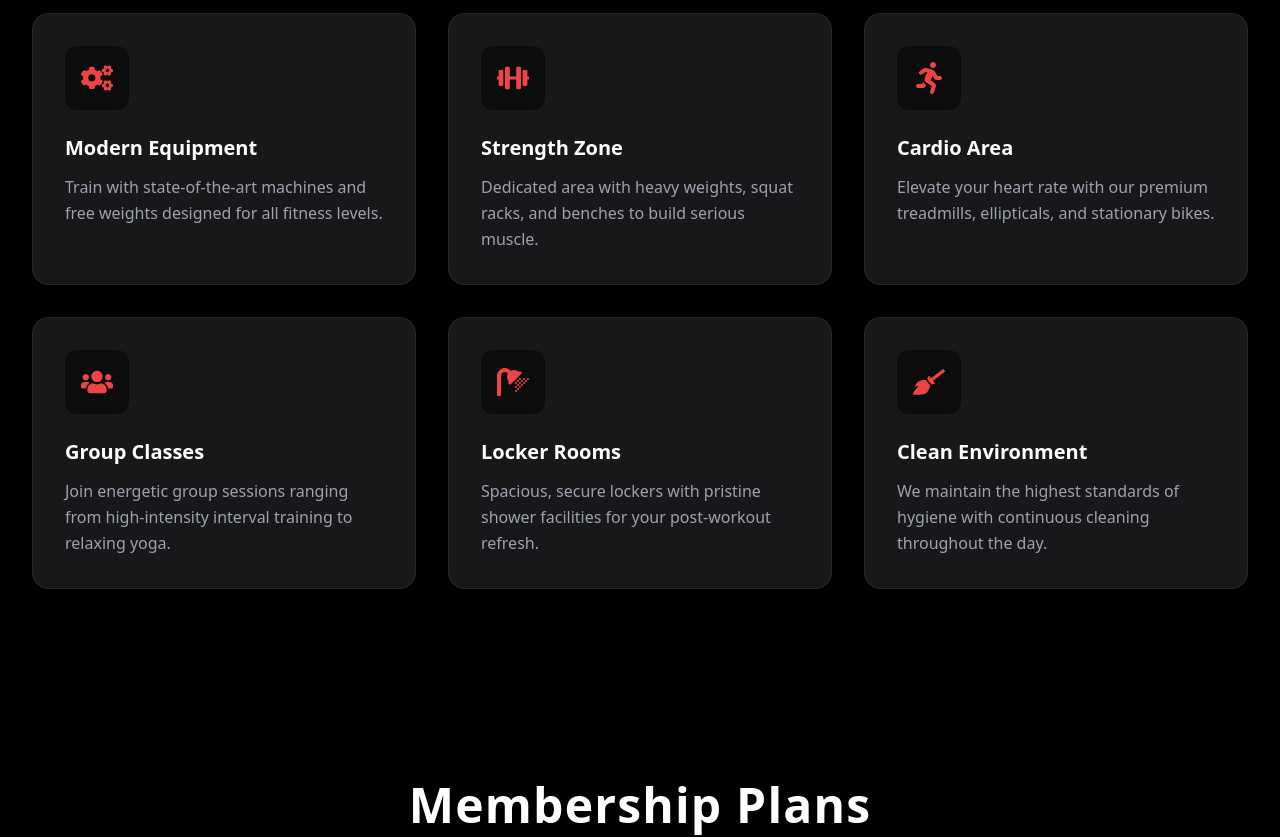
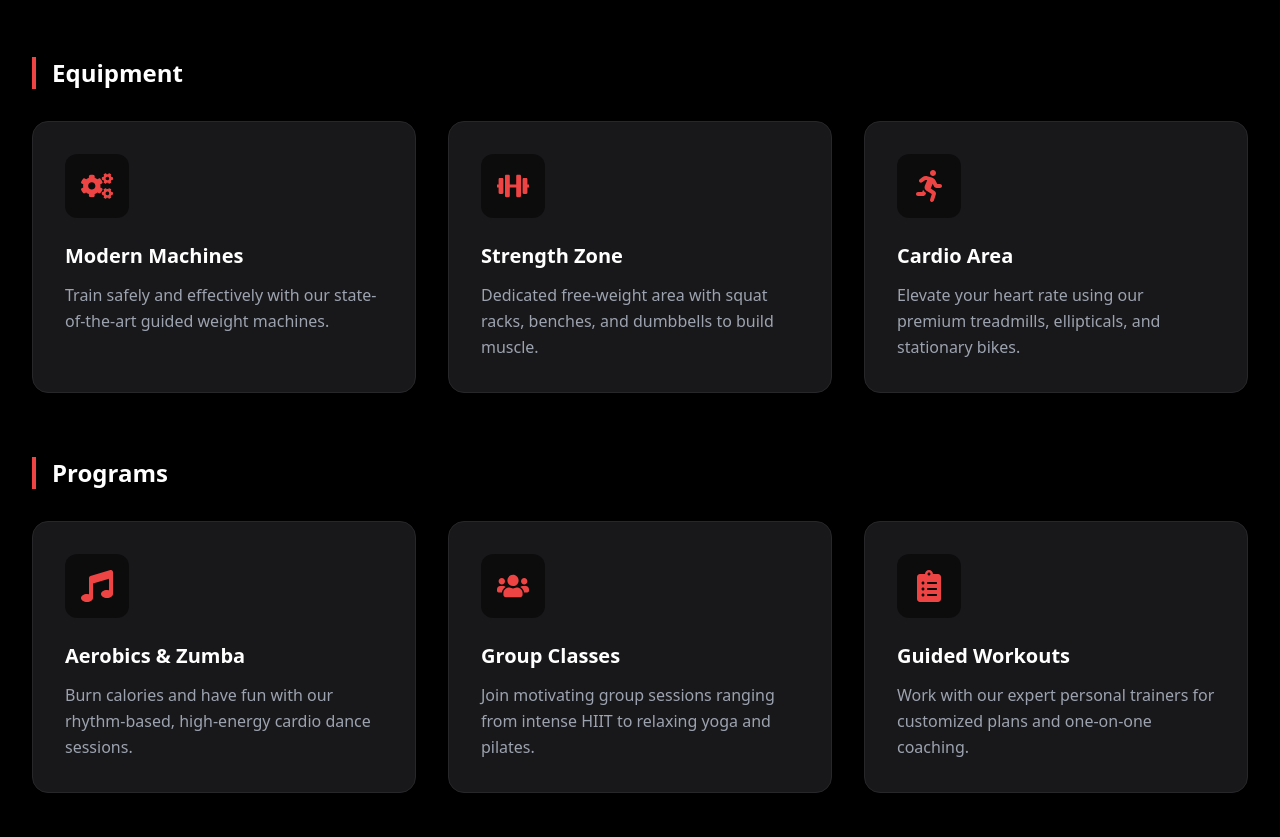
Before and after one commit to Teshome-Worku/FUTURE_FS_03, a React (Vite) app: page / in a window 1280 px wide. Shown: the part 1040-1877 px from the top of the page. Built offline with nearby package versions, Linux system fonts and the light colour scheme; a web font is replaced by a local one.

Commit message:
feat: implement Facilities component to showcase gym equipment and programs

```diff
--- a/src/components/Facilities.tsx
+++ b/src/components/Facilities.tsx
@@ -1,58 +1,81 @@
 import React from 'react';
 import { motion } from 'framer-motion';
-import { FaDumbbell, FaRunning, FaUsers, FaShower, FaCogs, FaBroom } from 'react-icons/fa';
+import { FaDumbbell, FaRunning, FaUsers, FaCogs, FaMusic, FaClipboardList } from 'react-icons/fa';
 
-interface Facility {
+interface FacilityItem {
     id: number;
     title: string;
     description: string;
     icon: React.ReactNode;
 }
 
-const facilities: Facility[] = [
+const equipment: FacilityItem[] = [
     {
         id: 1,
-        title: 'Modern Equipment',
-        description: 'Train with state-of-the-art machines and free weights designed for all fitness levels.',
+        title: 'Modern Machines',
+        description: 'Train safely and effectively with our state-of-the-art guided weight machines.',
         icon: <FaCogs className="w-8 h-8 text-red-500" />
     },
     {
         id: 2,
         title: 'Strength Zone',
-        description: 'Dedicated area with heavy weights, squat racks, and benches to build serious muscle.',
+        description: 'Dedicated free-weight area with squat racks, benches, and dumbbells to build muscle.',
         icon: <FaDumbbell className="w-8 h-8 text-red-500" />
     },
     {
         id: 3,
         title: 'Cardio Area',
-        description: 'Elevate your heart rate with our premium treadmills, ellipticals, and stationary bikes.',
+        description: 'Elevate your heart rate using our premium treadmills, ellipticals, and stationary bikes.',
         icon: <FaRunning className="w-8 h-8 text-red-500" />
+    }
+];
+
+const programs: FacilityItem[] = [
+    {
+        id: 4,
+        title: 'Aerobics & Zumba',
+        description: 'Burn calories and have fun with our rhythm-based, high-energy cardio dance sessions.',
+        icon: <FaMusic className="w-8 h-8 text-red-500" />
     },
     {
-        id: 4,
+        id: 5,
         title: 'Group Classes',
-        description: 'Join energetic group sessions ranging from high-intensity interval training to relaxing yoga.',
+        description: 'Join motivating group sessions ranging from intense HIIT to relaxing yoga and pilates.',
         icon: <FaUsers className="w-8 h-8 text-red-500" />
     },
     {
-        id: 5,
-        title: 'Locker Rooms',
-        description: 'Spacious, secure lockers with pristine shower facilities for your post-workout refresh.',
-        icon: <FaShower className="w-8 h-8 text-red-500" />
-    },
-    {
         id: 6,
-        title: 'Clean Environment',
-        description: 'We maintain the highest standards of hygiene with continuous cleaning throughout the day.',
-        icon: <FaBroom className="w-8 h-8 text-red-500" />
+        title: 'Guided Workouts',
+        description: 'Work with our expert personal trainers for customized plans and one-on-one coaching.',
+        icon: <FaClipboardList className="w-8 h-8 text-red-500" />
     }
 ];
+
+const FacilityCard: React.FC<{ item: FacilityItem; index: number }> = ({ item, index }) => (
+    <motion.div
+        className="bg-zinc-900 rounded-2xl p-8 border border-zinc-800 transition-all duration-300 hover:-translate-y-2 hover:shadow-2xl hover:border-red-500/50 hover:bg-zinc-800/50 group flex flex-col h-full"
+        initial={{ opacity: 0, y: 30 }}
+        whileInView={{ opacity: 1, y: 0 }}
+        viewport={{ once: true }}
+        transition={{ duration: 0.5, delay: index * 0.1 }}
+    >
+        <div className="bg-black/50 w-16 h-16 rounded-xl flex items-center justify-center mb-6 group-hover:scale-110 transition-transform duration-300">
+            {item.icon}
+        </div>
+        <h4 className="text-xl font-semibold text-white mb-3">
+            {item.title}
+        </h4>
+        <p className="text-gray-400 leading-relaxed flex-grow">
+            {item.description}
+        </p>
+    </motion.div>
+);
 
 const Facilities: React.FC = () => {
     return (
         <section id="facilities" className="bg-black py-24 border-t border-zinc-900">
             <div className="max-w-7xl mx-auto px-6 lg:px-8">
-                <div className="text-center max-w-3xl mx-auto mb-16">
+                <div className="text-center max-w-3xl mx-auto mb-20">
                     <motion.h2
                         className="text-3xl md:text-5xl font-bold text-white mb-4 tracking-wide"
                         initial={{ opacity: 0, y: 20 }}
@@ -60,7 +83,7 @@ const Facilities: React.FC = () => {
                         viewport={{ once: true }}
                         transition={{ duration: 0.6 }}
                     >
-                        Our Facilities
+                        Facilities & Programs
                     </motion.h2>
                     <motion.p
                         className="text-gray-400 text-lg"
@@ -69,31 +92,42 @@ const Facilities: React.FC = () => {
                         viewport={{ once: true }}
                         transition={{ duration: 0.6, delay: 0.2 }}
                     >
-                        Everything you need to crush your goals in a premium, motivating environment.
+                        Explore our top-tier equipment and motivating classes designed to help you crush your fitness goals.
                     </motion.p>
                 </div>
 
-                <div className="grid grid-cols-1 sm:grid-cols-2 lg:grid-cols-3 gap-8">
-                    {facilities.map((facility, index) => (
-                        <motion.div
-                            key={facility.id}
-                            className="bg-zinc-900 rounded-2xl p-8 border border-zinc-800 transition-all duration-300 hover:-translate-y-2 hover:shadow-2xl hover:border-red-500/50 hover:bg-zinc-800/50 group"
-                            initial={{ opacity: 0, y: 30 }}
-                            whileInView={{ opacity: 1, y: 0 }}
-                            viewport={{ once: true }}
-                            transition={{ duration: 0.5, delay: index * 0.1 }}
-                        >
-                            <div className="bg-black/50 w-16 h-16 rounded-xl flex items-center justify-center mb-6 group-hover:scale-110 transition-transform duration-300">
-                                {facility.icon}
-                            </div>
-                            <h3 className="text-xl font-semibold text-white mb-3">
-                                {facility.title}
-                            </h3>
-                            <p className="text-gray-400 leading-relaxed">
-                                {facility.description}
-                            </p>
-                        </motion.div>
-                    ))}
+                <div className="mb-16">
+                    <motion.h3
+                        className="text-2xl font-bold text-white mb-8 border-l-4 border-red-500 pl-4"
+                        initial={{ opacity: 0, x: -20 }}
+                        whileInView={{ opacity: 1, x: 0 }}
+                        viewport={{ once: true }}
+                        transition={{ duration: 0.5 }}
+                    >
+                        Equipment
+                    </motion.h3>
+                    <div className="grid grid-cols-1 sm:grid-cols-2 lg:grid-cols-3 gap-8">
+                        {equipment.map((item, index) => (
+                            <FacilityCard key={item.id} item={item} index={index} />
+                        ))}
+                    </div>
+                </div>
+
+                <div>
+                    <motion.h3
+                        className="text-2xl font-bold text-white mb-8 border-l-4 border-red-500 pl-4"
+                        initial={{ opacity: 0, x: -20 }}
+                        whileInView={{ opacity: 1, x: 0 }}
+                        viewport={{ once: true }}
+                        transition={{ duration: 0.5 }}
+                    >
+                        Programs
+                    </motion.h3>
+                    <div className="grid grid-cols-1 sm:grid-cols-2 lg:grid-cols-3 gap-8">
+                        {programs.map((item, index) => (
+                            <FacilityCard key={item.id} item={item} index={index} />
+                        ))}
+                    </div>
                 </div>
             </div>
         </section>
```
